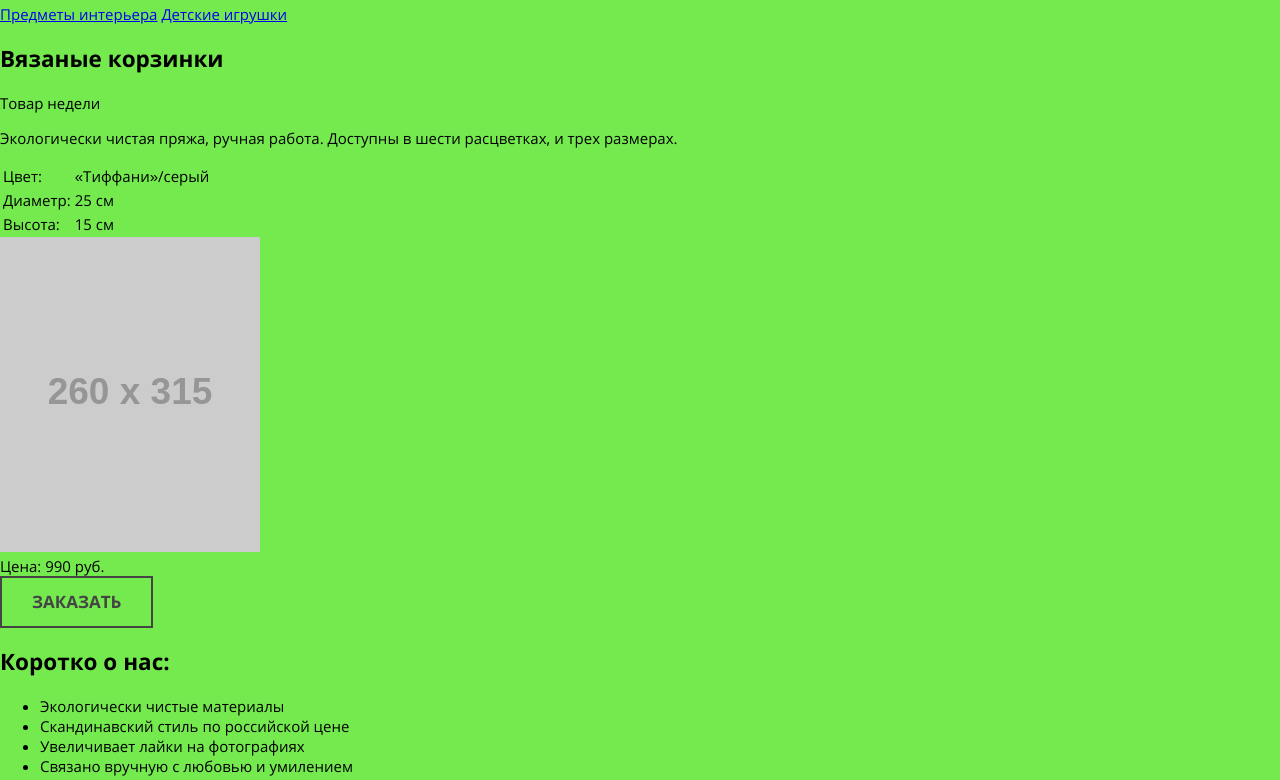
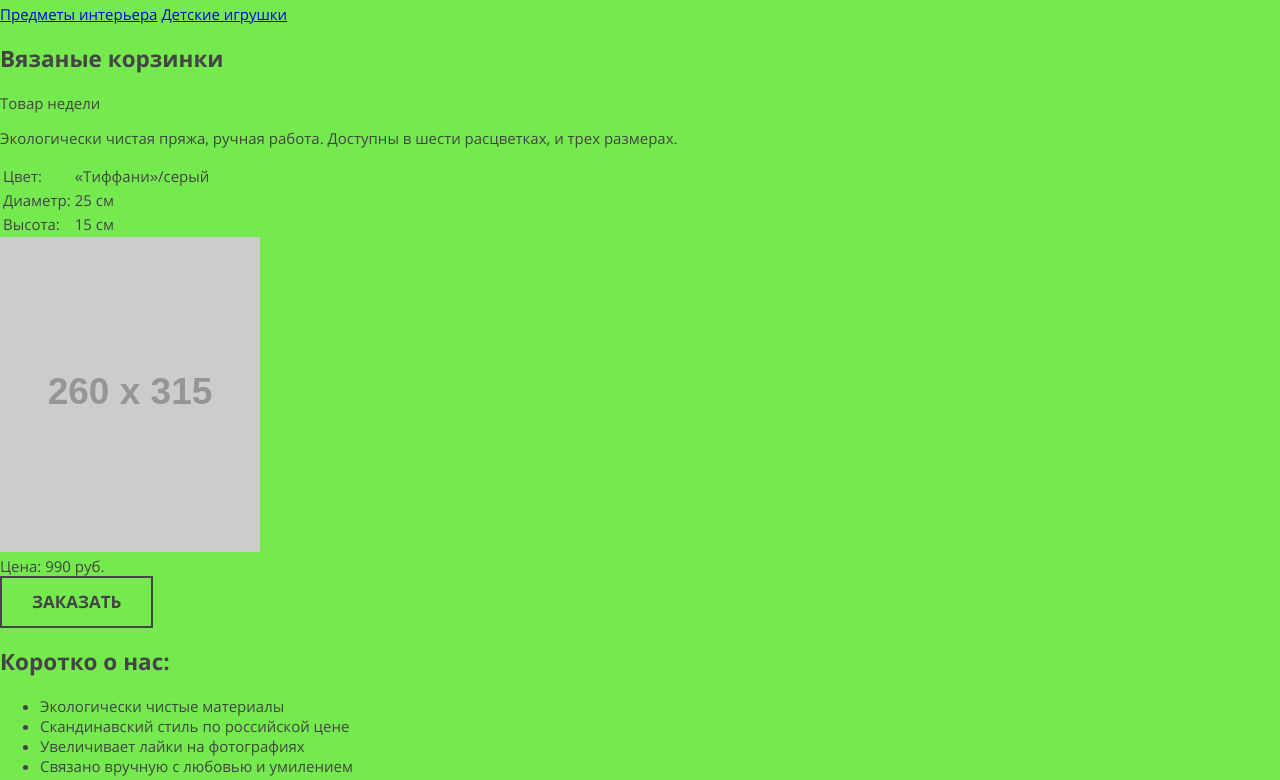
Before and after one commit to emptyform/344833-mishka, a plain HTML site: page index.html in a window 1280 px wide. Shown: the part 156-936 px from the top of the page. Drawn offline with nearby package versions, Linux system fonts and the light colour scheme; files that its build step writes are made by us from their sources; placeholder pictures from the web are drawn by us; files whose address does not match are found by name.

Commit message:
Добавил стили

```diff
--- a/less/base.less
+++ b/less/base.less
@@ -1,8 +1,10 @@
 body {
+  min-width: 320px;
   margin: 0;
 
   font-size: 15px;
   font-family: "OpenSans", "Helvetica", "Arial", sans-serif;
+  color: #444444;
 
-  background-color: #74EA4F;
+  background-color: #74ea4f;
 }
```
